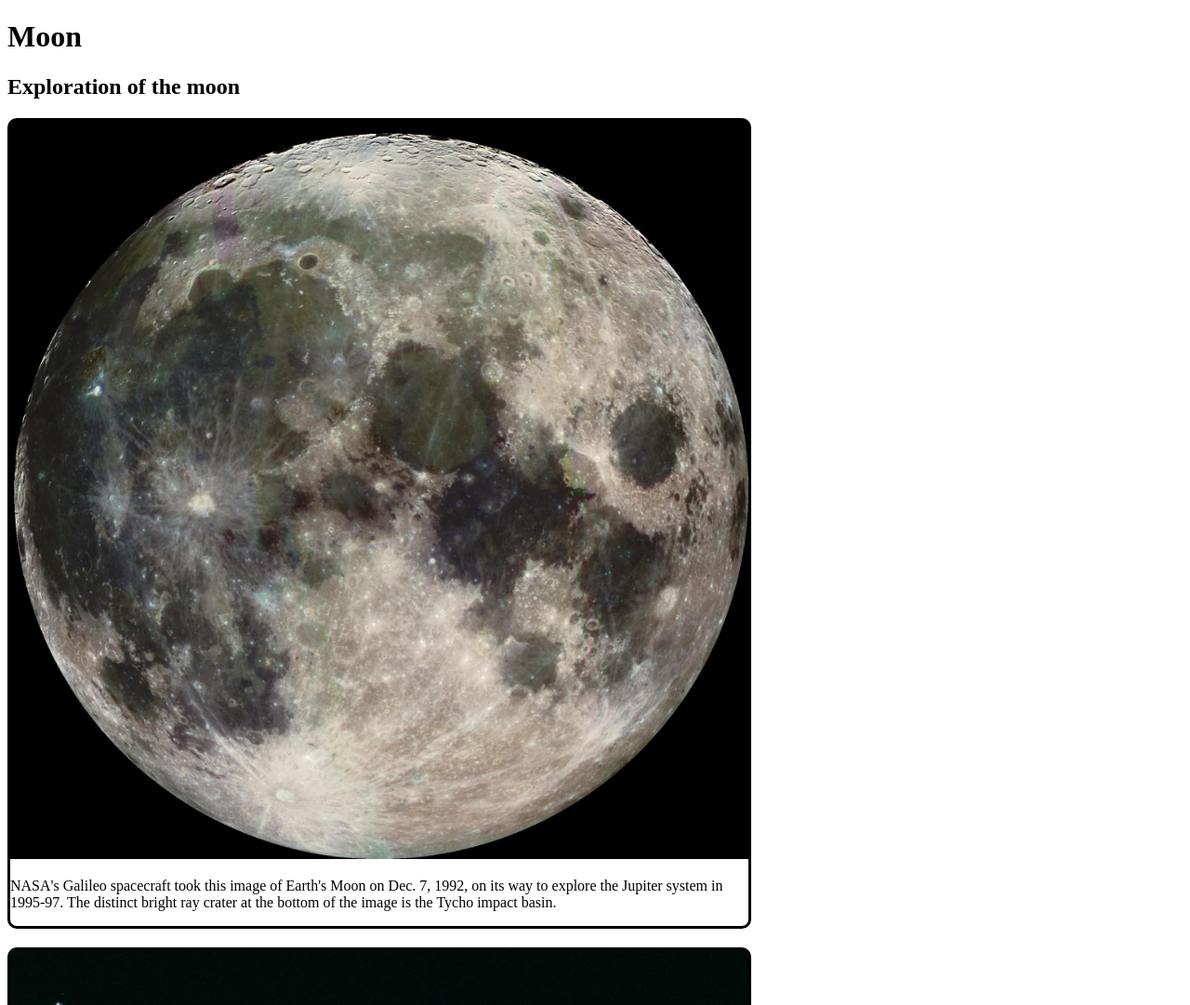
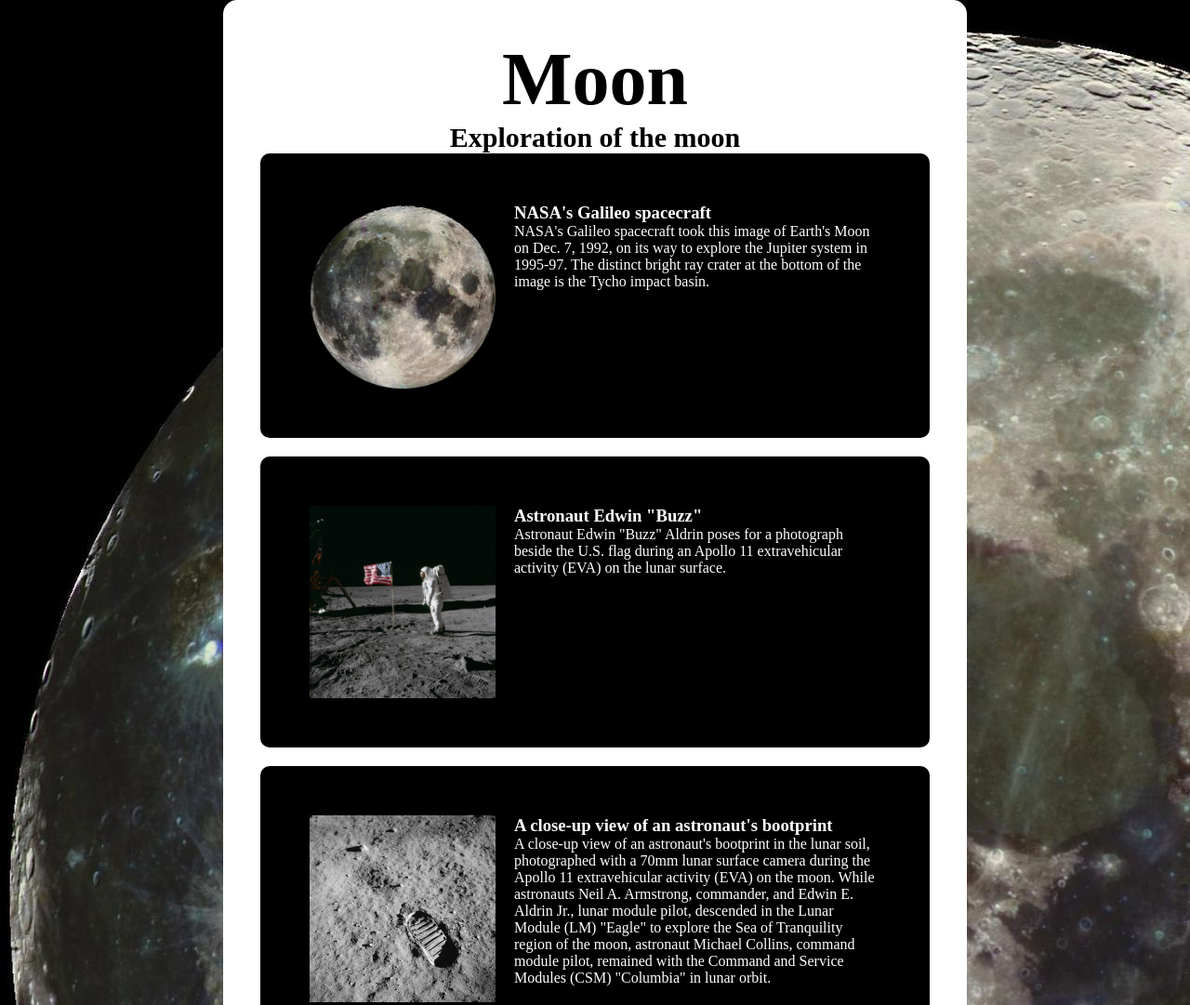
Before and after one commit to TE23B-WEUWEB01/te23b-webb1-TE23B-Lukas-Schnell, a plain HTML site: page Kapitel 3/bildgalleri/index.html in a window 1280 px wide. Shown: the top 1081 px of the page at 93% size. Drawn offline with Linux system fonts and the light colour scheme.

Commit message:
flex diplay

```diff
--- a/Kapitel 3/bildgalleri/index.html
+++ b/Kapitel 3/bildgalleri/index.html
@@ -12,26 +12,42 @@
     <div class="kontainer">
         <h1>Moon</h1>
         <h2>Exploration of the moon</h2>
+
+
         <!-- BOX1 -->
         <div class="box">
             <img src="./bilder/PIA00405~large.jpg" alt="">
+            <div>
+                <h3>NASA's Galileo spacecraft</h3>
                 <p>NASA's Galileo spacecraft took this image of Earth's Moon on Dec. 7, 1992, on its way to explore the
-                Jupiter system in 1995-97. The distinct bright ray crater at the bottom of the image is the Tycho impact
+                    Jupiter system in 1995-97. The distinct bright ray crater at the bottom of the image is the Tycho
+                    impact
                     basin.
                 </p>
             </div>
+        </div>
+
+
         <!-- BOX2 -->
         <div class="box">
             <img src="./bilder/as11-40-5875~large.jpg" alt="">
+            <div>
+                <h3>Astronaut Edwin "Buzz"</h3>
                 <p>Astronaut Edwin "Buzz" Aldrin poses for a photograph beside the U.S. flag during an Apollo 11
                     extravehicular activity (EVA) on the lunar surface.
                 </p>
             </div>
+        </div>
+
+
         <!-- BOX3 -->
         <div class="box">
             <img src="./bilder/as11-40-5878-orig.webp" alt="">
-            <p>AS11-40-5878 (20 July 1969) --- A close-up view of an astronaut's bootprint in the lunar soil,
-                photographed with a 70mm lunar surface camera during the Apollo 11 extravehicular activity (EVA) on the
+            <div>
+                <h3>A close-up view of an astronaut's bootprint</h3>
+                <p>A close-up view of an astronaut's bootprint in the lunar soil,
+                    photographed with a 70mm lunar surface camera during the Apollo 11 extravehicular activity (EVA) on
+                    the
                     moon. While astronauts Neil A. Armstrong, commander, and Edwin E. Aldrin Jr., lunar module pilot,
                     descended in the Lunar Module (LM) "Eagle" to explore the Sea of Tranquility region of the moon,
                     astronaut Michael Collins, command module pilot, remained with the Command and Service Modules (CSM)
@@ -39,6 +55,7 @@
                 </p>
             </div>
         </div>
+    </div>
 </body>
 
 </html>
--- a/Kapitel 3/bildgalleri/style.css
+++ b/Kapitel 3/bildgalleri/style.css
@@ -1,19 +1,60 @@
-.kontainer{
-    width: 800px;
+/* Enkel CSS-reset */
+html {
+box-sizing: border-box;
+}
+*, *:before, *:after {
+box-sizing: inherit;
+}
+body, h1, h2, h3, h4, h5, h6, p, ul {
+margin: 0;padding:0;
 }
 
-.box{
+body {
+    background-image: url(./bilder/PIA00405~large.jpg);
+}
+
+.kontainer {
+    margin-top: 30px;
+    width: 800px;
+    margin: auto;
+    background-color: #fff;
+    padding: 40px;
+    border-radius: 15px;
+}
+
+.box {
+    background-color: #000;
     border-style: solid;
     border-radius: 10px;
     margin-bottom: 20px;
+    padding: 50px;
+    display: flex;
+    /* flex-direction: row-reverse; */
+    gap: 20px;
 }
-h1{
+
+/* sidans innehåll */
+h1 {
+    font-size: 80px;
+    color: #000;
+    text-align: center;
+}
+
+h2 {
+    font-size: 30px;
+    color: #000;
+    text-align: center;
+}
+
+h3 {
+    color: #fff;
+}
+
+img {
+    width: 200px;
 
 }
-h2{
 
+p {
+    color: #fff;
 }
-img{
-    width: 100%;
-
-}
--- /dev/null
+++ b/Prov/Prov-1d/style.css
@@ -0,0 +1,99 @@
+@import url('https://fonts.googleapis.com/css2?family=Playfair+Display:ital,wght@0,400..900;1,400..900&display=swap');
+
+/* Enkel CSS-reset */
+html {
+    box-sizing: border-box;
+}
+
+*,
+*:before,
+*:after {
+    box-sizing: inherit;
+}
+
+body,
+h1,
+h2,
+h3,
+h4,
+h5,
+h6,
+p,
+ul {
+    margin: 0;
+    padding: 0;
+}
+
+body {
+    background-image: url(./bilder/bg.jpg);
+    background-repeat: no-repeat;
+    background-size: cover;
+}
+
+/* layoutens utseende */
+
+.container {
+    font-family: "Playfair Display";
+    width: 600px;
+    margin: auto;
+    border-radius: 10px;
+    background-color: white;
+    padding: 20px;
+    margin-top: 100px;
+    margin-bottom: 100px;
+}
+
+.prislista {
+    color: white;
+    text-align: center;
+    background-color: #7f0029;
+    margin-bottom: 0px;
+    border-style: solid;
+    border-color: black;
+    border-bottom: #7f0029;
+}
+
+h1 {
+    color: #7f0029;
+    margin-bottom: 30px;
+    text-align: center;
+}
+
+h2 {
+    margin-bottom: 20px;
+    size: 200px;
+}
+
+img {
+    width: 32%;
+    border-radius: 5px;
+    margin-bottom: 20px;
+}
+
+p {
+    margin-bottom: 20px;
+}
+
+a {
+    color: #7f0029;
+    text-decoration: none;
+
+}
+
+table {
+    width: 100%;
+    border-style: solid;
+    border-collapse: collapse;
+}
+
+th {
+    border-style: solid;
+    text-align: left;
+    background-color: #d1d1d1;
+    padding: 7px;
+}
+
+td {
+    border-style: solid;
+    padding: 7px;
+}
```
Also changed, not shown: Prov/Prov-1d/index.html (added, +55 -0 lines), Prov/Prov-1d/bilder/bg.jpg (added), Prov/Prov-1d/bilder/samantha-weisburg-Vgj9bUwaqT0-unsplash.jpg (added), Prov/Prov-1d/bilder/samantha-weisburg-hFTcxZFsG6g-unsplash.jpg (added), Prov/Prov-1d/bilder/vadim-fomenok-ey00cTlefaE-unsplash.jpg (added), Prov/Prov-1d/dump.png (added). Lines whose indentation alone changed are shown as unchanged.
